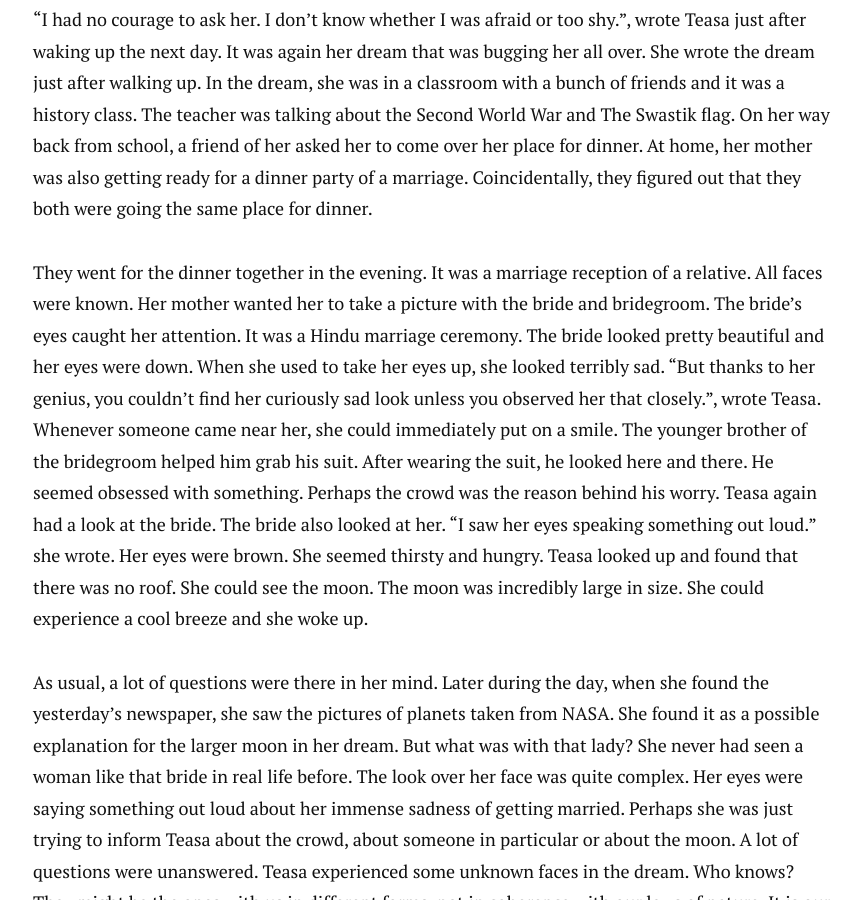
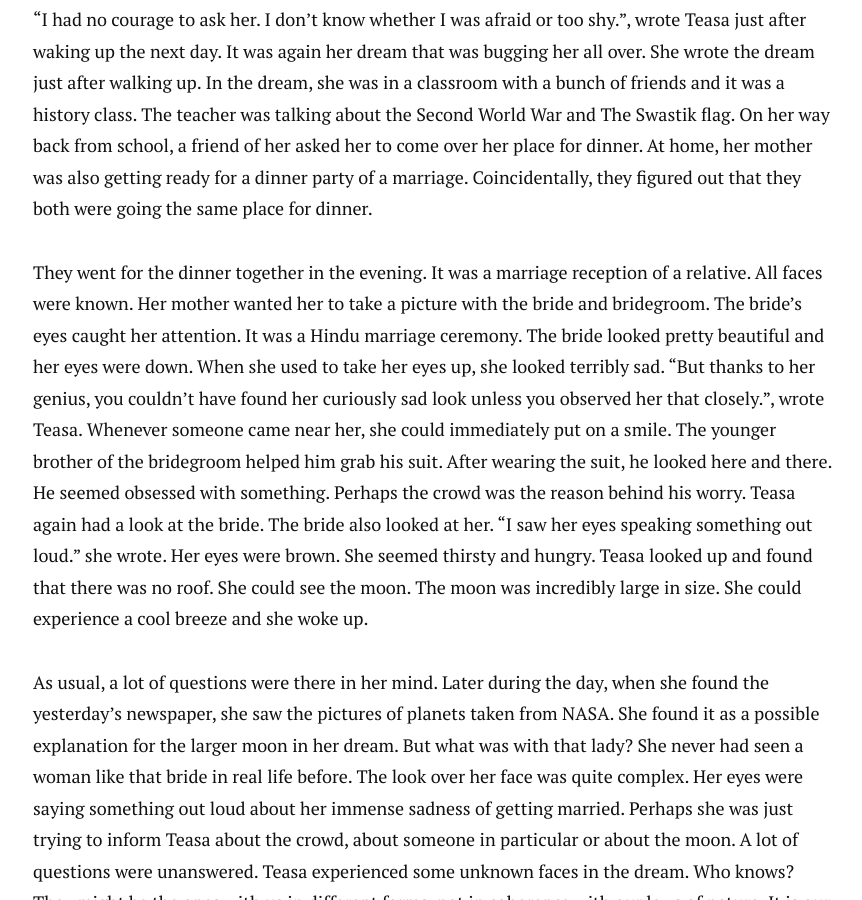
Before and after one commit to thinktwor/thinktwor.github.io, a Jekyll site: the page built from _posts/2016-02-14-eyes-in-the-ocean.markdown, in a window 1280 px wide and 900 px high, scrolled down 418 px. Shown: the whole window, without its empty margins (207-1069 px from the left). Built offline with Jekyll 4.4.1, drawn with Linux system fonts in a browser that asks for light colours; nearby versions of some CDN libraries.

Commit message:
Source Added

```diff
--- a/_posts/2016-02-14-eyes-in-the-ocean.markdown
+++ b/_posts/2016-02-14-eyes-in-the-ocean.markdown
@@ -4,6 +4,6 @@
 ---
 “I had no courage to ask her. I don't know whether I was afraid or too shy.”, wrote Teasa just after waking up the next day. It was again her dream that was bugging her all over. She wrote the dream just after walking up. In the dream, she was in a classroom with a bunch of friends and it was a history class. The teacher was talking about the Second World War and The Swastik flag. On her way back from school, a friend of her asked her to come over her place for dinner. At home, her mother was also getting ready for a dinner party of a marriage. Coincidentally, they figured out that they both were going the same place for dinner.
 
-They went for the dinner together in the evening. It was a marriage reception of a relative. All faces were known. Her mother wanted her to take a picture with the bride and bridegroom. The bride's eyes caught her attention. It was a Hindu marriage ceremony. The bride looked pretty beautiful and her eyes were down. When she used to take her eyes up, she looked terribly sad. “But thanks to her genius, you couldn't find her curiously sad look unless you observed her that closely.”, wrote Teasa. Whenever someone came near her, she could immediately put on a smile. The younger brother of the bridegroom helped him grab his suit. After wearing the suit, he looked here and there. He seemed obsessed with something. Perhaps the crowd was the reason behind his worry. Teasa again had a look at the bride. The bride also looked at her. “I saw her eyes speaking something out loud.” she wrote. Her eyes were brown. She seemed thirsty and hungry. Teasa looked up and found that there was no roof. She could see the moon. The moon was incredibly large in size. She could experience a cool breeze and she woke up.
+They went for the dinner together in the evening. It was a marriage reception of a relative. All faces were known. Her mother wanted her to take a picture with the bride and bridegroom. The bride's eyes caught her attention. It was a Hindu marriage ceremony. The bride looked pretty beautiful and her eyes were down. When she used to take her eyes up, she looked terribly sad. “But thanks to her genius, you couldn't have found her curiously sad look unless you observed her that closely.”, wrote Teasa. Whenever someone came near her, she could immediately put on a smile. The younger brother of the bridegroom helped him grab his suit. After wearing the suit, he looked here and there. He seemed obsessed with something. Perhaps the crowd was the reason behind his worry. Teasa again had a look at the bride. The bride also looked at her. “I saw her eyes speaking something out loud.” she wrote. Her eyes were brown. She seemed thirsty and hungry. Teasa looked up and found that there was no roof. She could see the moon. The moon was incredibly large in size. She could experience a cool breeze and she woke up.
 
 As usual, a lot of questions were there in her mind. Later during the day, when she found the yesterday's newspaper, she saw the pictures of planets taken from NASA. She found it as a  possible explanation for the larger moon in her dream. But what was with that lady? She never had seen a woman like that bride in real life before. The look over her face was quite complex. Her eyes were saying something out loud about her immense sadness of getting married. Perhaps she was just trying to inform Teasa about the crowd, about someone in particular or about the moon. A lot of questions were unanswered. Teasa experienced some unknown faces in the dream. Who knows? They might be the ones with us in different forms, not in coherence with our laws of nature. It is our subconscious which lead us communicate with their real forms in dreams. The bride's eyes led Teasa swim below the deepest ocean of thoughts and fly over the highest cloud of possibilities.
```
